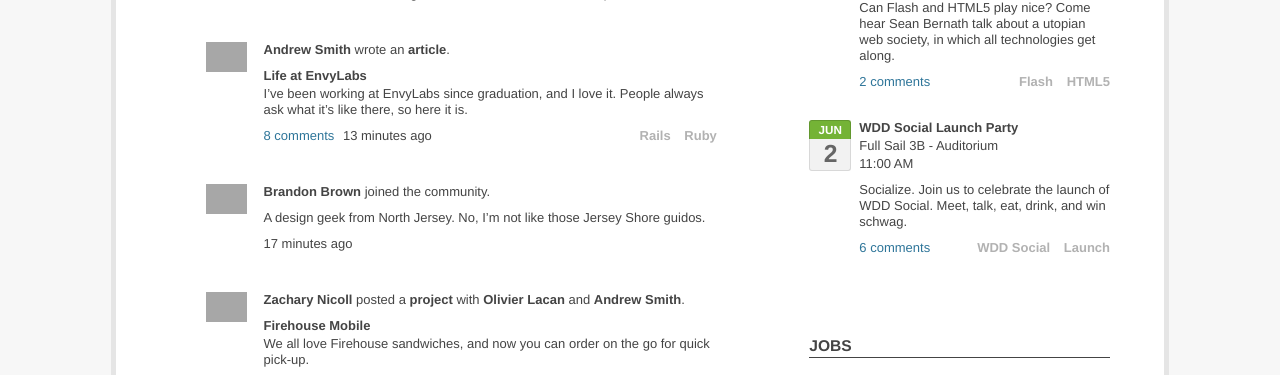
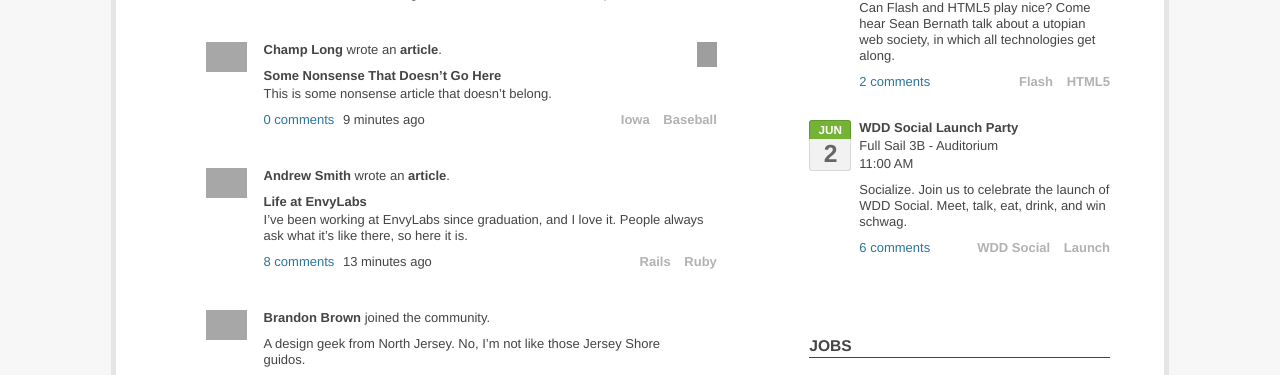
Before and after one commit to WDD-Social/wddsocial.com, a PHP site: page /dashboard.html in a window 1280 px wide. Shown: the part 920-1295 px from the top of the page. Run offline with PHP 8.4, Linux system fonts and the light colour scheme; style sheets or scripts are compiled from the project's sources; some libraries are stand-ins or nearby versions; grey boxes are pictures that could not be loaded.

Commit message:
Added flagging/deleting affordances to all content listings. Still need to make them touchscreen friendly, and still need to add them to main content pages.

```diff
--- a/templates/css/style.less
+++ b/templates/css/style.less
@@ -675,6 +675,7 @@ input, textarea, button{
 			clear: both;
 			position: relative;
 			margin-bottom: 2%;
+			/* background-color: red; */
 
 			h2, p{
 				float: left;
@@ -765,6 +766,58 @@ input, textarea, button{
 					margin-right: 0;
 					}
 				}
+
+			.secondary{
+				width: auto;
+				top: 0;
+				right: 0;
+
+				a, a:visited{
+					float: left;
+					display: block;
+					text-indent: -13000px;
+					text-align: left;
+					opacity: 0;
+					.transition;
+					}
+
+				a.flag{
+					width: 10px;
+					height: 15px;
+					padding: 5px;
+					background: url('../images/site/icon-flag.png') no-repeat center center;
+					}
+
+				a.delete{
+					width: 11px;
+					height: 12px;
+					padding: 5px;
+					background: url('../images/site/icon-delete.png') no-repeat center center;
+					}
+
+				a.current{
+					opacity: 1;
+					}
+				}
+			}
+
+		article:hover{
+			.secondary{
+				a, a:visited{
+					opacity: .25;
+					}
+
+				a:hover, a:focus{
+					opacity: .5;
+					}
+				a:active{
+					opacity: .75;
+					}
+
+				a.current{
+					opacity: 1;
+					}
+				}
 			}
 		}
 
@@ -788,19 +841,27 @@ input, textarea, button{
 			}
 
 		.secondary{
-			width: 40%
+			width: 40%;
 			}
 
 		article{
 			clear: none;
 			float: left;
 			width: 32%;
-			min-height: 130px;
+			min-height: 140px;
 			margin-right: 2%;
+
+			.secondary{
+				width: auto;
+				}
 
 			h2, p{
 				width: 80%;
 				padding-left: 20%;
+				}
+
+			h2, p:nth-child(3){
+				width: 70%;
 				}
 
 			.item-image{
@@ -885,13 +946,20 @@ input, textarea, button{
 				padding-left: 11.176470588%;
 				}
 
+			h2, p:nth-child(3){
+				width: 82.823529412%;
+				}
+
 			.item-image{
 				width: 7.843137255%;
 				margin-right: 3.333333333%;
 				padding-left: 0;
 				}
 
-			.intro strong{
+			.intro{
+				width: 82.823529412%;
+
+				strong{
 					a, a:visited{
 						color: @text-color;
 						}
@@ -903,6 +971,7 @@ input, textarea, button{
 					a:active{
 						color: @link-active;
 						}
+					}
 				}
 
 			.comments, .tags{
@@ -926,6 +995,10 @@ input, textarea, button{
 			h2, p{
 				width: 83.333333333%;
 				padding-left: 16.666666666666666%;
+				}
+
+			h2{
+				width: 73.333333333%;
 				}
 
 			.location, .company{
--- a/templates/dashboard.html
+++ b/templates/dashboard.html
@@ -77,16 +77,20 @@
 						<a href="dashboard.html#articles" title="Latest Articles">Articles</a>
 					</div><!-- END SECONDARY -->
 
-					<article class="articles">
+					<article class="articles with-secondary">
 						<p class="item-image"><a href="user.html" title="View Olivier Lacan's Profile"><img src="images/avatars/olivier_small.jpg" alt="Olivier Lacan"/></a></p>
 						<p class="intro"><strong><a href="user.html" title="View Olivier Lacan's Profile">Olivier Lacan</a></strong> wrote an <strong><a href="article.html" title="Tower: Git Client for Mac">article</a></strong>.</p>
 						<h2><a href="article.html" title="Tower: Git Client for Mac">Tower: Git Client for Mac</a></h2>
 						<p>Tower, the best and easiest to use Git client for Mac just launched today and is offering a great 50% off pricing for students.</p>
 						<p class="comments"><a href="article.html#comments" title="Tower: Git Client for Mac | Comments">3 comments</a> <span class="hidden">|</span> <span class="time">2 minutes ago</span></p>
 						<p class="tags"><a href="#" title="Categories | Git">Git</a> <a href="#" title="Categories | Apps">Apps</a></p>
+
+						<div class="secondary">
+							<a href="#" title="Flag &ldquo;Tower: Git Client for Mac&rsquo;" class="flag">Flag</a>
+						</div><!-- END SECONDARY -->
 					</article><!-- END ARTICLE -->
 
-					<article class="projects">
+					<article class="projects with-secondary">
 						<p class="item-image"><a href="user.html" title="View Your Profile"><img src="images/avatars/anthony_small.jpg" alt="Anthony Colangelo"/></a></p>
 						<p class="intro"><strong><a href="user.html" title="View Your Profile">You</a></strong> posted a <strong><a href="project.html" title="The Daily Syndication">project</a></strong>.</p>
 						<h2><a href="project.html" title="The Daily Syndication">The Daily Syndication</a></h2>
@@ -98,15 +102,36 @@
 						</p>
 						<p class="comments"><a href="project.html#comments" title="The Daily Syndication | Comments">6 comments</a> <span class="hidden">|</span> <span class="time">7 minutes ago</span></p>
 						<p class="tags"><a href="#" title="Categories | ActionScript 3.0">ActionScript 3.0</a> <a href="#" title="Categories | Adobe AIR">Adobe AIR</a></p>
+
+						<div class="secondary">
+							<a href="#" title="Delete &ldquo;The Daily Syndication&rsquo;" class="delete">Delete</a>
+						</div><!-- END SECONDARY -->
 					</article><!-- END ARTICLE -->
 
-					<article class="articles">
+					<article class="articles with-secondary">
+						<p class="item-image"><a href="user.html" title="View Champ Long's Profile"><img src="images/avatars/champ_small.jpg" alt="Champ Long"/></a></p>
+						<p class="intro"><strong><a href="user.html" title="View Champ Long's Profile">Champ Long</a></strong> wrote an <strong><a href="article.html" title="Some Nonsense That Doesn&rsquo;t Go Here">article</a></strong>.</p>
+						<h2><a href="article.html" title="Some Nonsense That Doesn&rsquo;t Go Here">Some Nonsense That Doesn&rsquo;t Go Here</a></h2>
+						<p>This is some nonsense article that doesn&rsquo;t belong.</p>
+						<p class="comments"><a href="article.html#comments" title="Some Nonsense That Doesn&rsquo;t Go Here | Comments">0 comments</a> <span class="hidden">|</span> <span class="time">9 minutes ago</span></p>
+						<p class="tags"><a href="#" title="Categories | Iowa">Iowa</a> <a href="#" title="Categories | Baseball">Baseball</a></p>
+
+						<div class="secondary">
+							<a href="#" title="Flag &ldquo;Some Nonsense That Doesn&rsquo;t Go Here&rsquo;" class="flag current">Flag</a>
+						</div><!-- END SECONDARY -->
+					</article><!-- END ARTICLE -->
+
+					<article class="articles with-secondary">
 						<p class="item-image"><a href="user.html" title="View Andrew Smith's Profile"><img src="images/avatars/andrew_small.jpg" alt="Andrew Smith"/></a></p>
 						<p class="intro"><strong><a href="user.html" title="View Andrew Smith's Profile">Andrew Smith</a></strong> wrote an <strong><a href="article.html" title="Life at EnvyLabs">article</a></strong>.</p>
 						<h2><a href="article.html" title="Life at EnvyLabs">Life at EnvyLabs</a></h2>
 						<p>I&rsquo;ve been working at EnvyLabs since graduation, and I love it. People always ask what it&rsquo;s like there, so here it is.</p>
 						<p class="comments"><a href="article.html#comments" title="Why I Decided Rails is my Future | Comments">8 comments</a> <span class="hidden">|</span> <span class="time">13 minutes ago</span></p>
 						<p class="tags"><a href="#" title="Categories | Rails">Rails</a> <a href="#" title="Categories | Ruby">Ruby</a></p>
+
+						<div class="secondary">
+							<a href="#" title="Flag &ldquo;Life at EnvyLabs&rsquo;" class="flag">Flag</a>
+						</div><!-- END SECONDARY -->
 					</article><!-- END ARTICLE -->
 
 					<article class="people">
@@ -116,7 +141,7 @@
 						<p>17 minutes ago</p>
 					</article><!-- END ARTICLE -->
 
-					<article class="projects">
+					<article class="projects with-secondary">
 						<p class="item-image"><a href="user.html" title="View Zachary Nicoll's Profile"><img src="images/avatars/zach_small.jpg" alt="Zachary Nicoll"</a></p>
 						<p class="intro"><strong><a href="user.html" title="View Zachary Nicoll's Profile">Zachary Nicoll</a></strong> posted a <strong><a href="project.html" title="Firehouse Mobile">project</a></strong> with <strong><a href="user.html" title="View Olivier Lacan's Profile">Olivier Lacan</a></strong> and <strong><a href="user.html" title="View Andrew Smith's Profile">Andrew Smith</a></strong>.</p>
 						<h2><a href="project.html" title="Firehouse Mobile">Firehouse Mobile</a></h2>
@@ -128,18 +153,26 @@
 						</p>
 						<p class="comments"><a href="project.html#comments" title="Firehouse Mobile | Comments">13 comments</a> <span class="hidden">|</span> <span class="time">25 minutes ago</span></p>
 						<p class="tags"><a href="#" title="Categories | Rails">Rails</a> <a href="#" title="Categories | jQuery">jQuery</a></p>
+
+						<div class="secondary">
+							<a href="#" title="Flag &ldquo;Firehouse Mobile&rsquo;" class="flag">Flag</a>
+						</div><!-- END SECONDARY -->
 					</article><!-- END ARTICLE -->
 
-					<article class="articles">
+					<article class="articles with-secondary">
 						<p class="item-image"><a href="user.html" title="View Olivier Lacan's Profile"><img src="images/avatars/olivier_small.jpg" alt="Olivier Lacan"/></a></p>
 						<p class="intro"><strong><a href="user.html" title="View Olivier Lacan's Profile">Olivier Lacan</a></strong> wrote an <strong><a href="article.html" title="Why I Decided Rails is my Future">article</a></strong>.</p>
 						<h2><a href="article.html" title="Why I Decided Rails is my Future">Why I Decided Rails is my Future</a></h2>
 						<p>As most of you know, I&rsquo;m in love with Ruby on Rails. If you&rsquo;re wondering why I chose it as my future, here&rsquo;s your answer.</p>
 						<p class="comments"><a href="article.html#comments" title="Why I Decided Rails is my Future | Comments">4 comments</a> <span class="hidden">|</span> <span class="time">36 minutes ago</span></p>
 						<p class="tags"><a href="#" title="Categories | Rails">Rails</a> <a href="#" title="Categories | Ruby">Ruby</a></p>
+
+						<div class="secondary">
+							<a href="#" title="Flag &ldquo;Why I Decided Rails is my Future&rsquo;" class="flag">Flag</a>
+						</div><!-- END SECONDARY -->
 					</article><!-- END ARTICLE -->
 
-					<article class="projects">
+					<article class="projects with-secondary">
 						<p class="item-image"><a href="user.html" title="View Alicia Brook's Profile"><img src="images/avatars/alicia_small.jpg" alt="Alicia Brooks"</a></p>
 						<p class="intro"><strong><a href="user.html" title="View Alicia Brooks's Profile">Alicia Brooks</a></strong> posted a <strong><a href="project.html" title="Tracker">project</a></strong> with <strong><a href="user.html" title="View Your Profile">You</a></strong>, <strong><a href="user.html" title="View Olivier Lacan's Profile">Olivier Lacan</a></strong>, <strong><a href="user.html" title="View Kent Lassen's Profile">Kent Lassen</a></strong>, and <strong><a href="user.html" title="View Tyler Matthews's Profile">Tyler Matthews</a></strong>.</p>
 						<h2><a href="project.html" title="Tracker">Tracker</a></h2>
@@ -151,9 +184,13 @@
 						</p>
 						<p class="comments"><a href="project.html#comments" title="Tracker | Comments">0 comments</a> <span class="hidden">|</span> <span class="time">41 minutes ago</span></p>
 						<p class="tags"><a href="#" title="Categories | Flex 4">Flex 4</a> <a href="#" title="Categories | FlexORM">FlexORM</a></p>
+
+						<div class="secondary">
+							<a href="#" title="Flag &ldquo;Tracker&rsquo;" class="flag">Flag</a>
+						</div><!-- END SECONDARY -->
 					</article><!-- END ARTICLE -->
 
-					<article class="projects">
+					<article class="projects with-secondary">
 						<p class="item-image"><a href="user.html" title="View Tyler Matthew's Profile"><img src="images/avatars/tyler_small.jpg" alt="Tyler Matthews"/></a></p>
 						<p class="intro"><strong><a href="user.html" title="View Tyler Matthew's Profile">Tyler Matthews</a></strong> posted a <strong><a href="project.html" title="Rubrics 2.0">project</a></strong> with <strong><a href="user.html" title="View Your Profile">You</a></strong>, <strong><a href="user.html" title="View Alicia Brooks' Profile">Alicia Brooks</a></strong>, <strong><a href="user.html" title="View Olivier Lacan's Profile">Olivier Lacan</a></strong>, and <strong><a href="user.html" title="View Kent Lassen's Profile">Kent Lassen</a></strong>.</p>
 						<h2><a href="project.html" title="Rubrics 2.0">Rubrics 2.0</a></h2>
@@ -165,15 +202,23 @@
 						</p>
 						<p class="comments"><a href="project.html#comments" title="Rubrics 2.0 | Comments">5 comments</a> <span class="hidden">|</span> <span class="time">49 minutes ago</span></p>
 						<p class="tags"><a href="#" title="Categories | ColdFusion 9">ColdFusion 9</a> <a href="#" title="Categories | jQuery">jQuery</a></p>
+
+						<div class="secondary">
+							<a href="#" title="Flag &ldquo;Rubrics 2.0&rsquo;" class="flag">Flag</a>
+						</div><!-- END SECONDARY -->
 					</article>
 
-					<article class="articles">
+					<article class="articles with-secondary">
 						<p class="item-image"><a href="user.html" title="View Your Profile"><img src="images/avatars/anthony_small.jpg" alt="Anthony Colangelo"/></a></p>
 						<p class="intro"><strong><a href="user.html" title="View Your Profile">You</a></strong> wrote an <strong><a href="article.html" title="How I Got My Chance with VaynerMedia">article</a></strong>.</p>
 						<h2><a href="article.html" title="How I Got My Chance with VaynerMedia">How I Got My Chance with VaynerMedia</a></h2>
 						<p>Recently, VaynerMedia was looking for a new developer. I applied for the position, and was lucky enough to be called back.</p>
 						<p class="comments"><a href="article.html#comments" title="How I Got My Chance with VaynerMedia | Comments">8 comments</a> <span class="hidden">|</span> <span class="time">1 hour ago</span></p>
 						<p class="tags"><a href="#" title="Categories | Career">Career</a> <a href="#" title="Categories | Development">Development</a></p>
+
+						<div class="secondary">
+							<a href="#" title="Delete &ldquo;How I Got My Chance with VaynerMedia&rsquo;" class="delete">Delete</a>
+						</div><!-- END SECONDARY -->
 					</article><!-- END ARTICLE -->
 
 					<article class="people">
@@ -189,7 +234,7 @@
 
 				<section id="events" class="small no-margin side-sticky">
 					<h1>Events</h1>
-					<article>
+					<article class="with-secondary">
 						<p class="item-image"><a href="files/ics/test.ics" title="Download Web Final Presentation .ics File" class="calendar-icon">
 							<span class="month">MAR</span>
 							<span class="day">31</span>
@@ -201,9 +246,13 @@
 						<p>Join us and see exciting final projects from the April 2011 graduating class.</p>
 						<p class="comments"><a href="event.html#comments" title="Web Final Presentations | Comments">4 comments</a></p>
 						<p class="tags"><a href="#" title="Categories | Career">Career</a> <a href="#" title="Categories | Development">Development</a></p>
+
+						<div class="secondary">
+							<a href="#" title="Flag &ldquo;Web Final Presentations&rsquo;" class="flag">Flag</a>
+						</div><!-- END SECONDARY -->
 					</article>
 
-					<article>
+					<article class="with-secondary">
 						<p class="item-image"><a href="files/ics/test.ics" title="Download FSFPUG April 2011 .ics File" class="calendar-icon">
 							<span class="month">APR</span>
 							<span class="day">12</span>
@@ -215,9 +264,13 @@
 						<p>Can Flash and HTML5 play nice? Come hear Sean Bernath talk about a utopian web society, in which all technologies get along.</p>
 						<p class="comments"><a href="event.html#comments" title="FSFPUG April 2011 | Comments">2 comments</a></p>
 						<p class="tags"><a href="#" title="Categories | Flash">Flash</a> <a href="#" title="Categories | HTML5">HTML5</a></p>
+
+						<div class="secondary">
+							<a href="#" title="Flag &ldquo;FSFPUG April 2011&rsquo;" class="flag">Flag</a>
+						</div><!-- END SECONDARY -->
 					</article>
 
-					<article>
+					<article class="with-secondary">
 						<p class="item-image"><a href="files/ics/test.ics" title="Download WDD Social Launch Party .ics File" class="calendar-icon">
 							<span class="month">JUN</span>
 							<span class="day">2</span>
@@ -229,12 +282,16 @@
 						<p>Socialize. Join us to celebrate the launch of WDD Social. Meet, talk, eat, drink, and win schwag.</p>
 						<p class="comments"><a href="event.html#comments" title="WDD Social Launch Party | Comments">6 comments</a></p>
 						<p class="tags"><a href="#" title="Categories | WDD Social">WDD Social</a> <a href="#" title="Categories | Launch">Launch</a></p>
+
+						<div class="secondary">
+							<a href="#" title="Delete &ldquo;WDD Social Launch Party&rsquo;" class="delete">Delete</a>
+						</div><!-- END SECONDARY -->
 					</article>
 				</section><!-- END EVENTS -->
 
 				<section id="jobs" class="small no-margin side-sticky">
 					<h1>Jobs</h1>
-					<article>
+					<article class="with-secondary">
 						<p class="item-image"><a href="http://envylabs.com/" title="EnvyLabs"><img src="images/avatars/envylabs_small.jpg" alt="EnvyLabs"/></a></p>
 						<h2><a href="job.html" title="Top-Shelf Designer | EnvyLabs">Top-Shelf Designer</a></h2>
 						<p class="company"><a href="http://envylabs.com/" title="EnvyLabs">EnvyLabs</a></p>
@@ -242,9 +299,13 @@
 						<p>We are looking for a top-shelf to designer to join our diverse and highly-skilled team.</p>
 						<p class="job-type"><a href="jobs.html#full-time" title="See Full-time Job Postings">Full-time</a></p>
 						<p class="tags"><a href="#" title="Categories | Design">Design</a> <a href="#" title="Categories | Usability">Usability</a></p>
+
+						<div class="secondary">
+							<a href="#" title="Flag &ldquo;Web Final Presentations&rsquo;" class="flag">Flag</a>
+						</div><!-- END SECONDARY -->
 					</article>
 
-					<article>
+					<article class="with-secondary">
 						<p class="item-image"><a href="http://happycog.com/" title="Happy Cog"><img src="images/avatars/happycog_small.jpg" alt="Happy Cog"/></a></p>
 						<h2><a href="job.html" title="Front-end Developer | Happy Cog">Front-end Developer</a></h2>
 						<p class="company"><a href="http://happycog.com/" title="Happy Cog">Happy Cog</a></p>
@@ -252,9 +313,13 @@
 						<p>Our Philadelphia branch is rapidly growing, and we are looking for a front-end developer to join our amazing team.</p>
 						<p class="job-type"><a href="jobs.html#full-time" title="See Full-time Job Postings">Full-time</a></p>
 						<p class="tags"><a href="#" title="Categories | HTML5">HTML5</a> <a href="#" title="Categories | jQuery">jQuery</a></p>
+
+						<div class="secondary">
+							<a href="#" title="Flag &ldquo;Web Final Presentations&rsquo;" class="flag">Flag</a>
+						</div><!-- END SECONDARY -->
 					</article>
 
-					<article>
+					<article class="with-secondary">
 						<p class="item-image"><a href="http://google.com/" title="Google"><img src="images/avatars/google_small.jpg" alt="Google"/></a></p>
 						<h2><a href="job.html" title="PHP Developer | Google">PHP Developer</a></h2>
 						<p class="company"><a href="http://google.com/" title="Google">Google</a></p>
@@ -262,6 +327,10 @@
 						<p>We are looking for a highly-skilled PHP Developer to join our team as we develop new systems and projects.</p>
 						<p class="job-type"><a href="jobs.html#full-time" title="See Full-time Job Postings">Full-time</a></p>
 						<p class="tags"><a href="#" title="Categories | PHP">PHP</a> <a href="#" title="Categories | OOP">OOP</a></p>
+
+						<div class="secondary">
+							<a href="#" title="Flag &ldquo;Web Final Presentations&rsquo;" class="flag">Flag</a>
+						</div><!-- END SECONDARY -->
 					</article>
 				</section><!-- END JOBS -->
 			</section><!-- END CONTENT -->
```
Also changed, not shown: templates/article.html (+35 -7 lines), templates/course.html (+40 -8 lines), templates/directory.html (+32 -8 lines), templates/project.html (+35 -7 lines), templates/user.html (+40 -8 lines).
